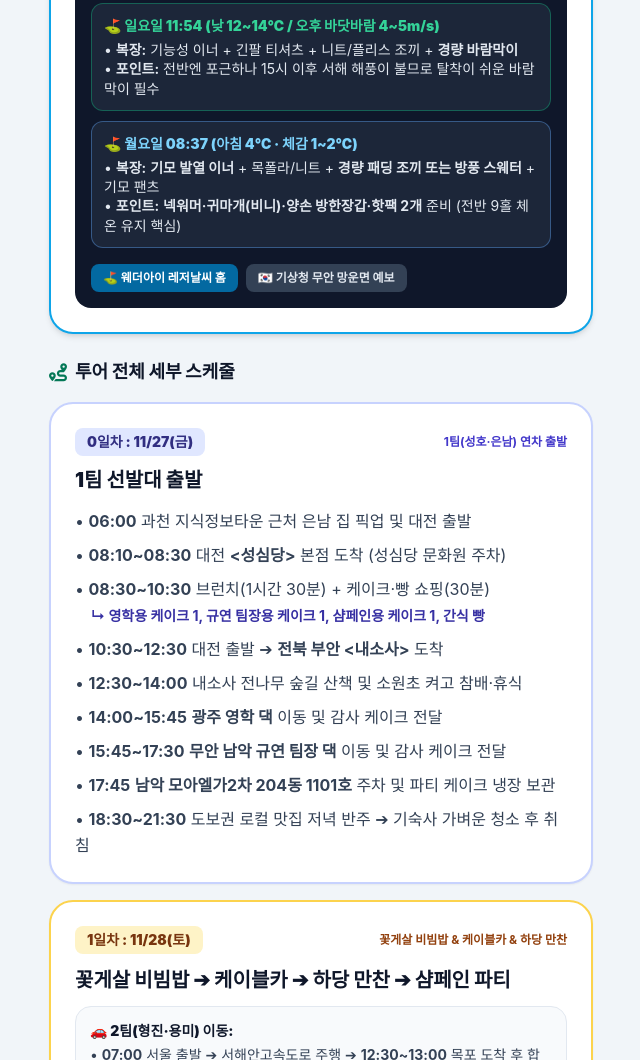
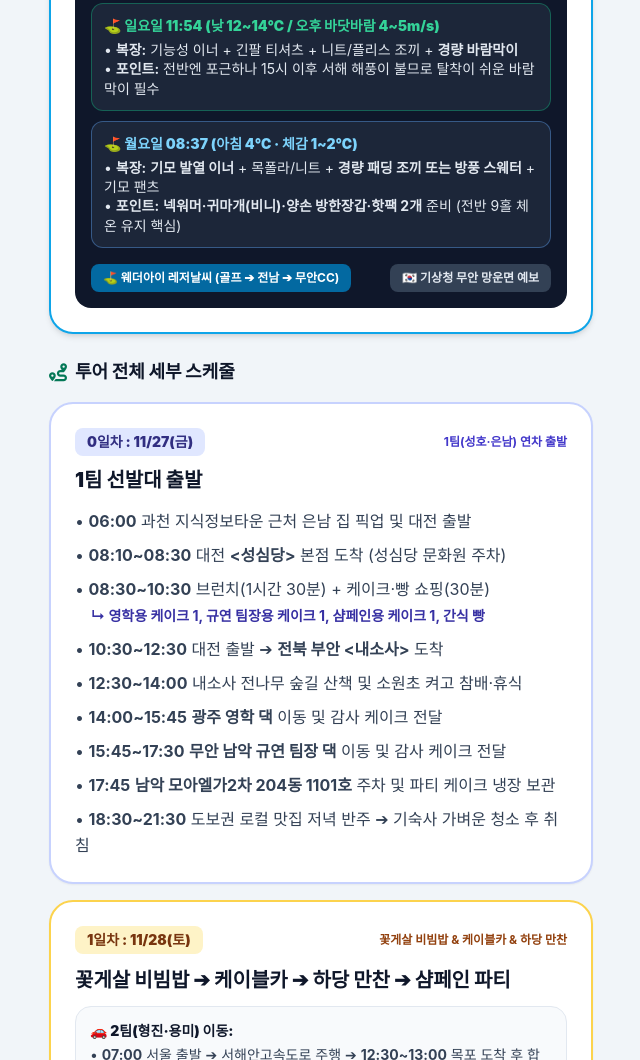
Before and after one commit to danielksh/golf_trip_2026, a plain HTML site: page index.html in a window 1280 px wide. Shown: the part 1259-2319 px from the top of the page, without its empty margins (319-959 px from the left). Drawn offline with nearby package versions, Linux system fonts and the light colour scheme; a web font is replaced by a local one.

Commit message:
index.html 업데이트

```diff
--- a/index.html
+++ b/index.html
@@ -114,7 +114,7 @@
           </div>
           <p class="text-xs text-slate-500 mt-0.5">웨더아이(Weatheri) 레저·골프지수 기준 (전남 무안CC)</p>
         </div>
-        <a href="https://www.weatheri.co.kr/leisure/golf01.php?rid=1004&k=5" target="_blank" rel="noopener" class="text-xs font-black bg-sky-600 text-white px-3 py-2 rounded-xl hover:bg-sky-700 shadow transition">
+        <a href="https://www.weatheri.co.kr/leisure/leisure01.php" target="_blank" rel="noopener" class="text-xs font-black bg-sky-600 text-white px-3 py-2 rounded-xl hover:bg-sky-700 shadow transition">
           웨더아이 골프날씨 <i class="fa-solid fa-arrow-up-right-from-square ml-0.5"></i>
         </a>
       </div>
@@ -218,9 +218,9 @@
           </div>
         </div>
 
-        <div class="flex flex-wrap gap-2 pt-1">
+        <div class="flex flex-wrap items-center justify-between gap-2 pt-1">
           <a href="https://www.weatheri.co.kr/leisure/leisure01.php" target="_blank" rel="noopener" class="text-xs font-bold bg-sky-700 hover:bg-sky-600 text-white px-3 py-1.5 rounded-lg transition">
-            ⛳ 웨더아이 레저날씨 홈
+            ⛳ 웨더아이 레저날씨 (골프 ➔ 전남 ➔ 무안CC)
           </a>
           <a href="https://www.weather.go.kr/w/index.do#dong/4684031000" target="_blank" rel="noopener" class="text-xs font-bold bg-slate-700 hover:bg-slate-600 text-slate-200 px-3 py-1.5 rounded-lg transition">
             🇰🇷 기상청 무안 망운면 예보
```
